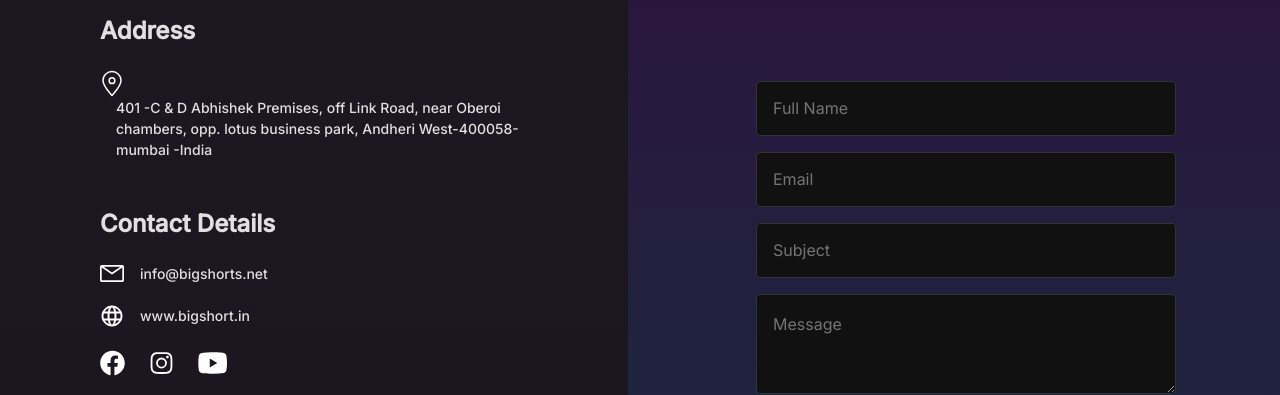
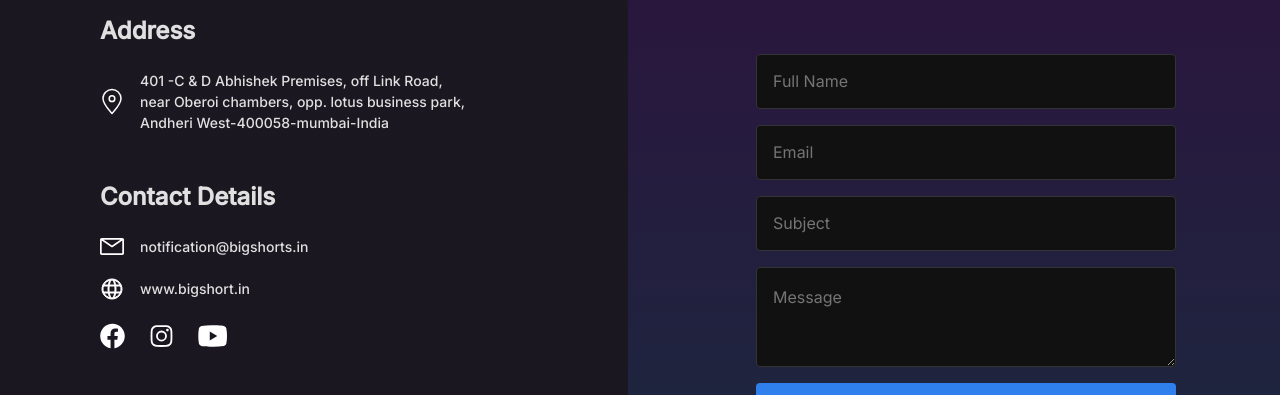
Before and after one commit to Vandan15/bigshorts, a Next.js app: page /contact-us in a window 1280 px wide. Shown: the part 807-1202 px from the top of the page. Built offline with nearby package versions, Linux system fonts and the light colour scheme.

Commit message:
change email

```diff
--- a/components/ContactUs.js
+++ b/components/ContactUs.js
@@ -14,7 +14,8 @@ export default function ContactUs() {
                                     <path fill-rule="evenodd" clip-rule="evenodd" d="M1 10.3889C1 5.04658 5.5 1.5 10 1.5C14.5 1.5 19 5.05556 19 10.3889C19 15.7222 14.1199 20.6281 10 25.5C5.9205 20.604 1 15.7312 1 10.3889ZM10 13.5C11.5533 13.5 12.8125 12.2208 12.8125 10.6429C12.8125 9.0649 11.5533 7.78571 10 7.78571C8.4467 7.78571 7.1875 9.0649 7.1875 10.6429C7.1875 12.2208 8.4467 13.5 10 13.5Z" stroke="white" stroke-width="1.5" stroke-linecap="round" stroke-linejoin="round" />
                                 </svg>
 
-                                <p>401 -C & D Abhishek Premises, off Link Road, near Oberoi chambers, opp. lotus business park, Andheri West-400058-mumbai -India</p>
+                                <p>401 -C & D Abhishek Premises, off Link Road, near Oberoi chambers, opp. lotus business park,
+                                    Andheri West-400058-mumbai-India</p>
                             </div>
 
                             <h3>Contact Details</h3>
@@ -23,7 +24,7 @@ export default function ContactUs() {
                                     <path d="M22.2857 0.928558H1.71429C1.25963 0.928558 0.823593 1.10917 0.502103 1.43066C0.180612 1.75215 0 2.18819 0 2.64284V16.3571C0 16.8118 0.180612 17.2478 0.502103 17.5693C0.823593 17.8908 1.25963 18.0714 1.71429 18.0714H22.2857C22.7404 18.0714 23.1764 17.8908 23.4979 17.5693C23.8194 17.2478 24 16.8118 24 16.3571V2.64284C24 2.18819 23.8194 1.75215 23.4979 1.43066C23.1764 1.10917 22.7404 0.928558 22.2857 0.928558ZM20.4 2.64284L12 8.45427L3.6 2.64284H20.4ZM1.71429 16.3571V3.42284L11.5114 10.2028C11.6549 10.3024 11.8254 10.3557 12 10.3557C12.1746 10.3557 12.3451 10.3024 12.4886 10.2028L22.2857 3.42284V16.3571H1.71429Z" fill="white" />
                                 </svg>
 
-                                <p><a href='mailto:info@bigshorts.net'>info@bigshorts.net</a></p>
+                                <p><a href='mailto:notification@bigshorts.in'>notification@bigshorts.in</a></p>
                             </div>
                             <div className='address'>
                                 <svg fill="#ffffff" width="24" height="24" viewBox="0 0 24 24" xmlns="http://www.w3.org/2000/svg" stroke="#ffffff">
--- a/styles/global.scss
+++ b/styles/global.scss
@@ -478,7 +478,7 @@ h6 {
             p {
                 margin-left: 16px;
                 margin-bottom: 0;
-                max-width: 420px;
+                max-width: 330px;
             }
 
             @media (max-width: 499px) {
```
